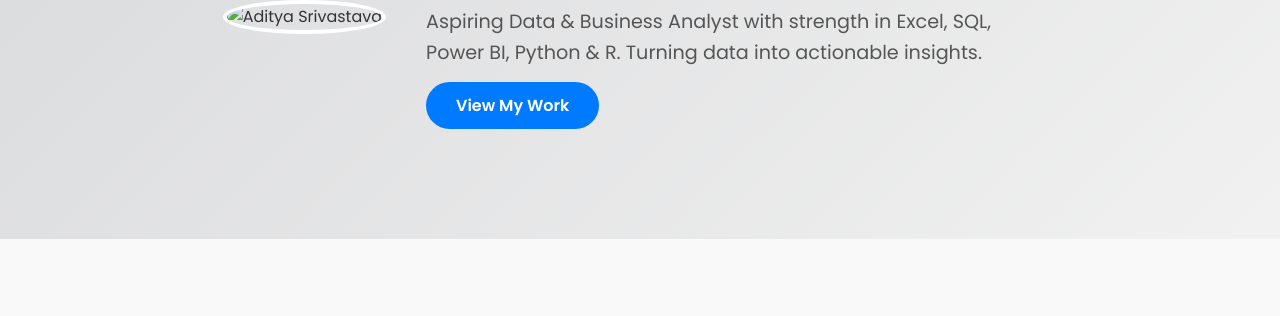
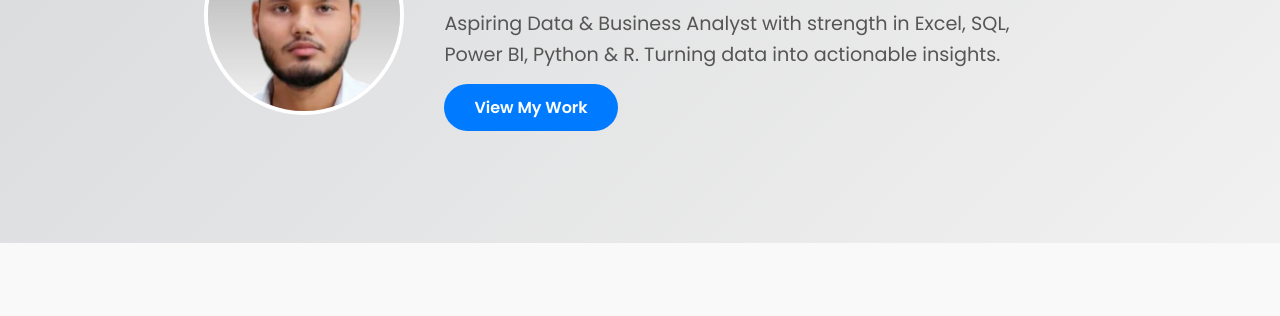
Before and after one commit to Adityasri8626/My-Portfolio, a plain HTML site: page index.html in a window 1280 px wide. Shown: the part 296-612 px from the top of the page. Drawn offline with Linux system fonts and the light colour scheme.

Commit message:
Update index.html

```diff
--- a/index.html
+++ b/index.html
@@ -33,7 +33,7 @@
   <section class="hero section-full">
     <div class="container hero-inner">
       <div class="hero-img">
-        <img src="profile.jpg" alt="Aditya Srivastava">
+        <img src="aditya.jpg" alt="Aditya Srivastava">
       </div>
       <div class="hero-text">
         <h2>Hello, I'm <span class="highlight">Aditya Srivastava</span></h2>
```
